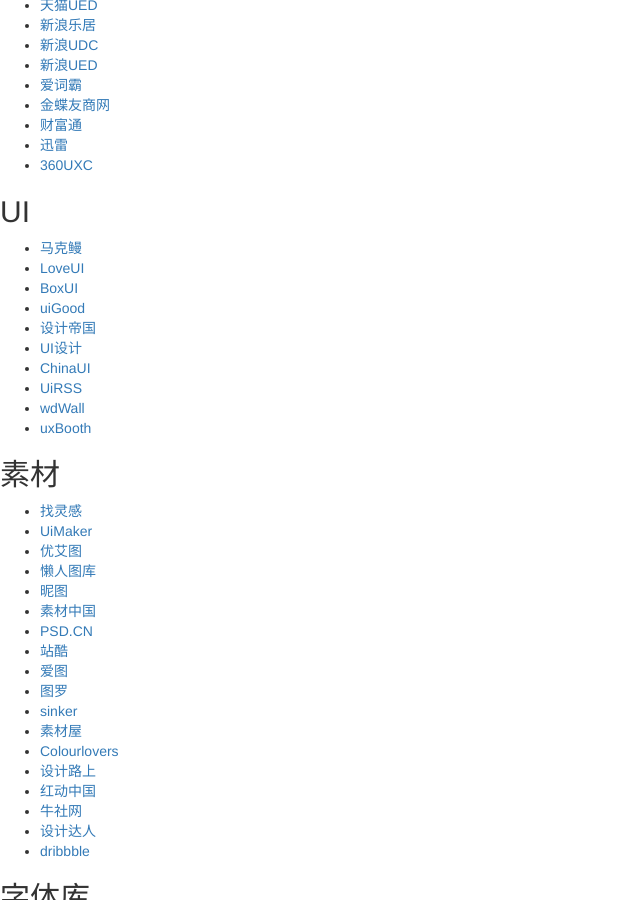
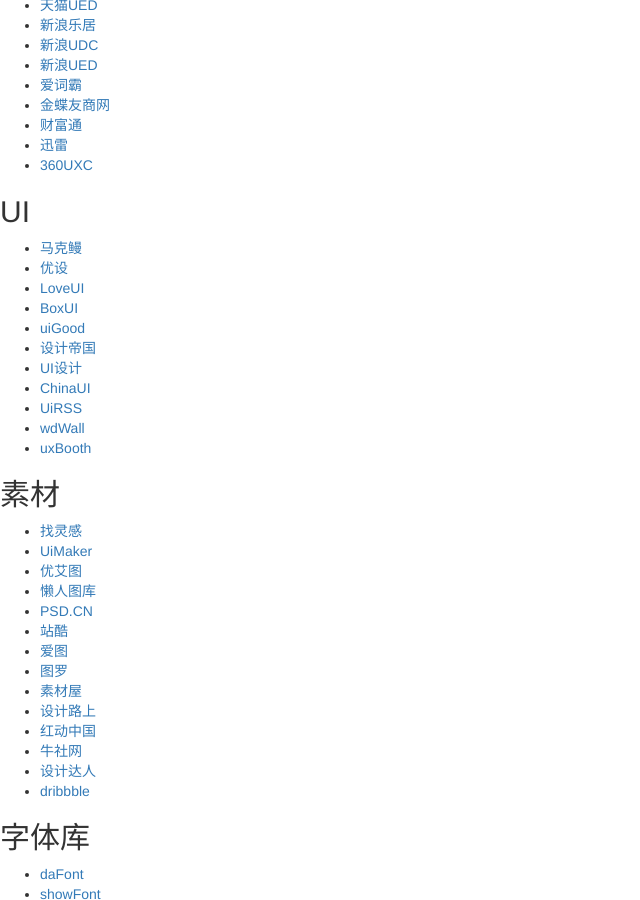
Before and after one commit to wkylin/wkylin.github.com, a Jekyll site: the page built from uedlink.html, in a window 1280 px wide and 900 px high, scrolled down 1480 px. Shown: the whole window, without its empty margins (0-640 px from the left). Built offline with Jekyll 4.4.1, drawn with Linux system fonts in a browser that asks for light colours; nearby versions of some CDN libraries; library files that are not in the unit come from our copies; comment, search, counter and statistics services are not loaded.

Commit message:
modify ued

```diff
--- a/uedlink.html
+++ b/uedlink.html
@@ -51,6 +51,7 @@
 </div>
 <ul class="ui-list fn-clear">
     <li class="ui-list-item"><a href="http://www.getmarkman.com/" target="_blank">马克鳗</a></li>
+    <li class="ui-list-item"><a href="http://www.uisdc.com/" target="_blank">优设</a></li>
     <li class="ui-list-item"><a href="http://loveui.cn/" target="_blank">LoveUI</a></li>
     <li class="ui-list-item"><a href="http://www.boxui.com/" target="_blank">BoxUI</a></li>
     <li class="ui-list-item"><a href="http://www.uigood.net/" target="_blank">uiGood</a></li>
@@ -69,15 +70,11 @@
     <li class="ui-list-item"><a href="http://www.uimaker.com/" target="_blank">UiMaker</a></li>
     <li class="ui-list-item"><a href="http://www.uiimg.com/" target="_blank">优艾图</a></li>
     <li class="ui-list-item"><a href="http://www.lanrentuku.com/" target="_blank">懒人图库</a></li>
-    <li class="ui-list-item"><a href="http://www.nipic.com/" target="_blank">昵图</a></li>
-    <li class="ui-list-item"><a href="http://www.sccnn.com/" target="_blank">素材中国</a></li>
     <li class="ui-list-item"><a href="http://www.psd.cn/" target="_blank">PSD.CN</a></li>
     <li class="ui-list-item"><a href="http://www.zcool.com.cn/" target="_blank">站酷</a></li>
     <li class="ui-list-item"><a href="http://www.aiimg.com/" target="_blank">爱图</a></li>
     <li class="ui-list-item"><a href="http://www.tuluo.com/" target="_blank">图罗</a></li>
-    <li class="ui-list-item"><a href="http://www.sinker.cn/" target="_blank">sinker</a></li>
     <li class="ui-list-item"><a href="http://www.sucaiw.com/" target="_blank">素材屋</a></li>
-    <li class="ui-list-item"><a href="http://www.colourlovers.com/" target="_blank">Colourlovers</a></li>
     <li class="ui-list-item"><a href="http://www.design63.com.cn/" target="_blank">设计路上</a></li>
     <li class="ui-list-item"><a href="http://www.redocn.com" target="_blank">红动中国</a></li>
     <li class="ui-list-item"><a href="http://www.niushe.com/" target="_blank">牛社网</a></li>
```
